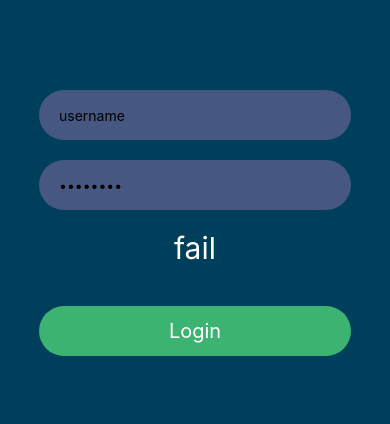
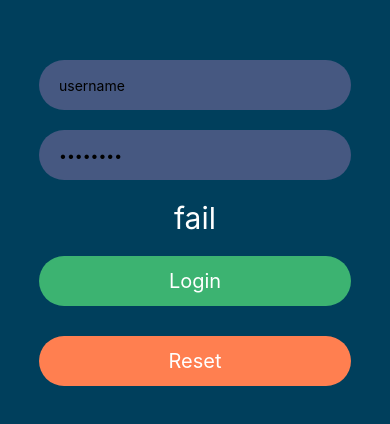
Before and after one commit to kelset/react-native-e2e-jest-appium-webdriverio, a React Native app: screen / in a window 390 px wide. Shown: the part 194-618 px from the top of the page. Built offline with nearby package versions, Linux system fonts and the light colour scheme.

Commit message:
adding a reset button for convenience

```diff
--- a/App.js
+++ b/App.js
@@ -1,3 +1,4 @@
+/* eslint-disable react-native/no-inline-styles */
 /**
  * Sample React Native App
  * https://github.com/facebook/react-native
@@ -35,6 +36,12 @@ const App: () => Node = () => {
   const [username, setUsername] = React.useState('username');
   const [password, setPassword] = React.useState('password');
   const [login, setLogin] = React.useState(false);
+
+  const reset = () => {
+    setUsername('');
+    setPassword('');
+    setLogin(false);
+  };
 
   return (
     <SafeAreaView
@@ -78,6 +85,13 @@ const App: () => Node = () => {
         onPress={() => setLogin(!login)}>
         <Text style={styles.textStyle}>Login</Text>
       </Pressable>
+
+      <Pressable
+        style={[styles.buttonContainer, {backgroundColor: 'coral'}]}
+        accessibilityLabel="reset"
+        onPress={reset}>
+        <Text style={styles.textStyle}>Reset</Text>
+      </Pressable>
     </SafeAreaView>
   );
 };
@@ -117,7 +131,7 @@ const styles = StyleSheet.create({
     height: 50,
     alignItems: 'center',
     justifyContent: 'center',
-    marginTop: 40,
+    marginTop: 20,
     marginBottom: 10,
   },
 });
```
